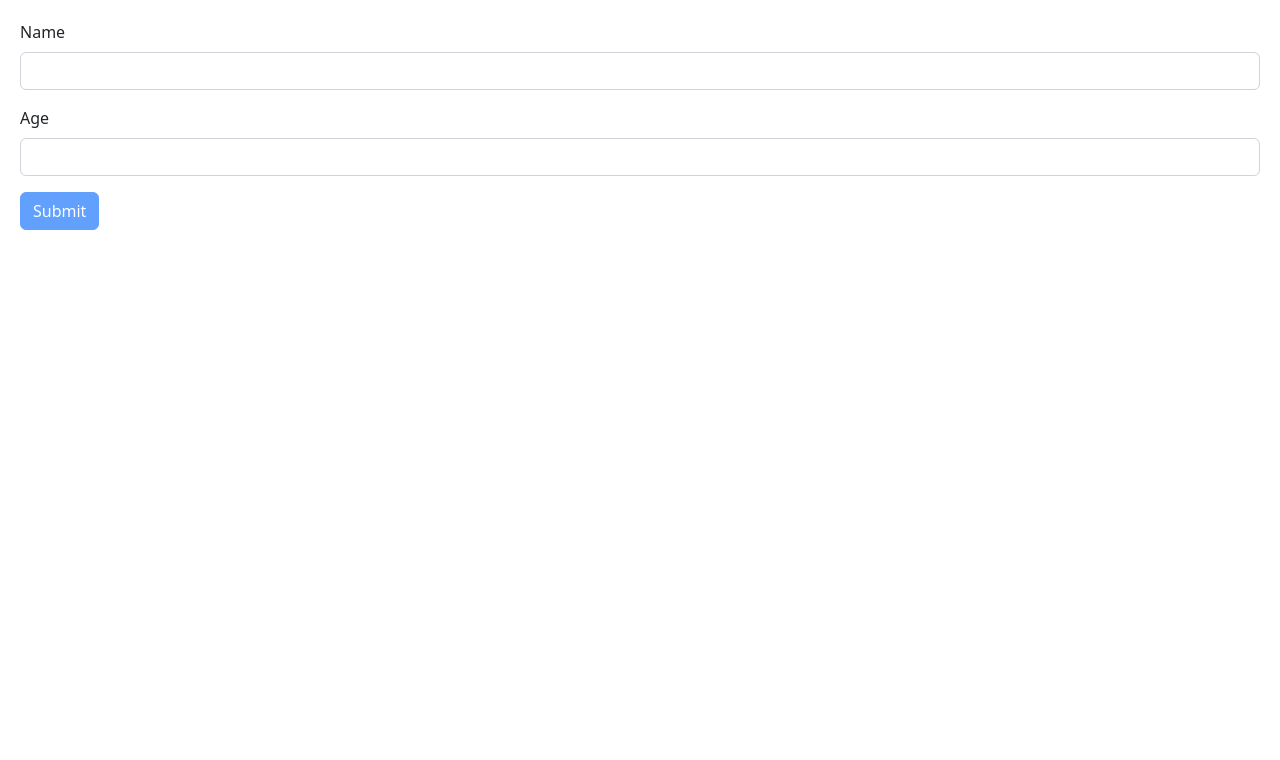
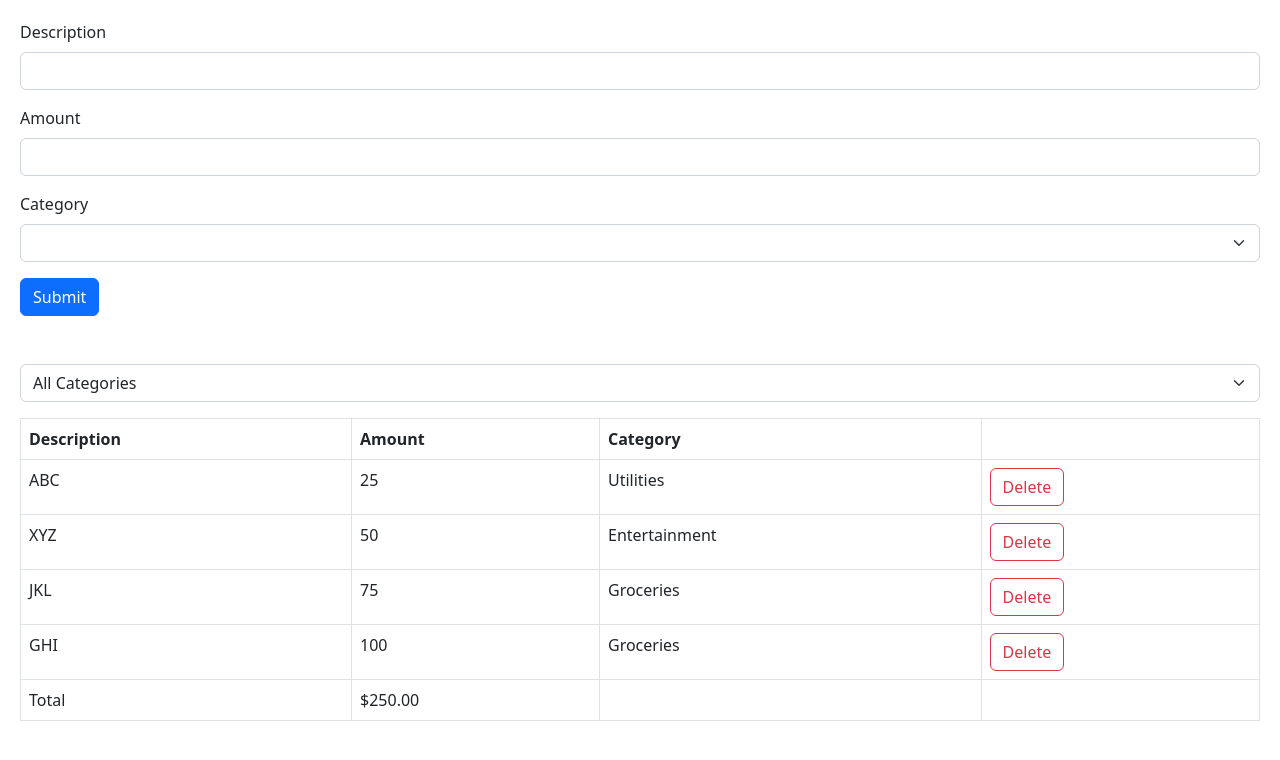
Before and after one commit to saeedurrehman01/ReactwithMosh, a React (Vite) app in the folder react-app/: page / in a window 1280 px wide. Shown: the top 760 px of the page. Built offline with nearby package versions, Linux system fonts and the light colour scheme.

Commit message:
Expense Tracker Completed

```diff
--- a/react-app/src/App.tsx
+++ b/react-app/src/App.tsx
@@ -1,9 +1,62 @@
+import { useState } from "react";
 import Form from "./components/Form";
+import ExpenseList from "./expense-tracker/components/ExpenseList";
+import ExpenseFilter from "./expense-tracker/components/ExpenseFilter";
+import ExpenseForm from "./expense-tracker/components/ExpenseForm";
+import categories from "./expense-tracker/categories";
 
 function App() {
+  const [selectedCategory, setSelectedCategory] = useState("");
+  const [expenses, setExpenses] = useState([
+    {
+      id: 1,
+      description: "ABC",
+      amount: 25,
+      category: "Utilities",
+    },
+    {
+      id: 2,
+      description: "XYZ",
+      amount: 50,
+      category: "Entertainment",
+    },
+    {
+      id: 3,
+      description: "JKL",
+      amount: 75,
+      category: "Groceries",
+    },
+    {
+      id: 4,
+      description: "GHI",
+      amount: 100,
+      category: "Groceries",
+    },
+  ]);
+  if (expenses.length === 0) return null;
+
+  const visibleExpenses = selectedCategory
+    ? expenses.filter((e) => e.category === selectedCategory)
+    : expenses;
+
   return (
     <div>
-      <Form />
+      <div className="mb-5">
+        <ExpenseForm
+          onSubmit={(expense) =>
+            setExpenses([...expenses, { ...expense, id: expenses.length + 1 }])
+          }
+        />
+      </div>
+      <div className="mb-3">
+        <ExpenseFilter
+          onSelectCategory={(category) => setSelectedCategory(category)}
+        />
+      </div>
+      <ExpenseList
+        expenses={visibleExpenses}
+        onDelete={(id) => setExpenses(expenses.filter((e) => e.id !== id))}
+      />
     </div>
   );
 }
--- /dev/null
+++ b/react-app/src/expense-tracker/categories.ts
@@ -0,0 +1,3 @@
+const categories = ["Groceries", "Utilities", "Entertainment"] as const;
+
+export default categories;
--- /dev/null
+++ b/react-app/src/expense-tracker/components/ExpenseFilter.tsx
@@ -0,0 +1,24 @@
+import React from "react";
+import categories from "../categories";
+
+interface Props {
+  onSelectCategory: (category: string) => void;
+}
+
+const ExpenseFilter = ({ onSelectCategory }: Props) => {
+  return (
+    <select
+      className="form-select"
+      onChange={(event) => onSelectCategory(event.target.value)}
+    >
+      <option value="">All Categories</option>
+      {categories.map((category) => (
+        <option key={category} value={category}>
+          {category}
+        </option>
+      ))}
+    </select>
+  );
+};
+
+export default ExpenseFilter;
--- /dev/null
+++ b/react-app/src/expense-tracker/components/ExpenseForm.tsx
@@ -0,0 +1,89 @@
+import { z } from "zod";
+import { useForm } from "react-hook-form";
+import { zodResolver } from "@hookform/resolvers/zod";
+import categories from "../categories";
+
+const schema = z.object({
+  description: z
+    .string()
+    .min(3, { message: "Description should be at least 3 characters." })
+    .max(50),
+  amount: z
+    .number({ invalid_type_error: "Amount is required" })
+    .min(0.01)
+    .max(100_000),
+  category: z.enum(categories, {
+    errorMap: () => ({ message: "Category is required" }),
+  }),
+});
+
+type ExpenseFormData = z.infer<typeof schema>;
+
+interface Props {
+  onSubmit: (data: ExpenseFormData) => void;
+}
+
+const ExpenseForm = ({ onSubmit }: Props) => {
+  const {
+    register,
+    handleSubmit,
+    reset,
+    formState: { errors },
+  } = useForm<ExpenseFormData>({ resolver: zodResolver(schema) });
+
+  return (
+    <form
+      onSubmit={handleSubmit((data) => {
+        onSubmit(data), reset();
+      })}
+    >
+      <div className="mb-3">
+        <label htmlFor="description" className="form-label">
+          Description
+        </label>
+        <input
+          {...register("description")}
+          id="description"
+          type="text"
+          className="form-control"
+        />
+        {errors.description && (
+          <p className="text-danger">{errors.description.message}</p>
+        )}
+      </div>
+      <div className="mb-3">
+        <label htmlFor="amount" className="form-label">
+          Amount
+        </label>
+        <input
+          {...register("amount", { valueAsNumber: true })}
+          id="amount"
+          type="number"
+          className="form-control"
+        />
+        {errors.amount && (
+          <p className="text-danger">{errors.amount.message}</p>
+        )}
+      </div>
+      <div className="mb-3">
+        <label htmlFor="category" className="form-label">
+          Category
+        </label>
+        <select {...register("category")} id="category" className="form-select">
+          <option value=""></option>
+          {categories.map((category) => (
+            <option key={category} value={category}>
+              {category}
+            </option>
+          ))}
+        </select>
+        {errors.category && (
+          <p className="text-danger">{errors.category.message}</p>
+        )}
+      </div>
+      <button className="btn btn-primary">Submit</button>
+    </form>
+  );
+};
+
+export default ExpenseForm;
--- /dev/null
+++ b/react-app/src/expense-tracker/components/ExpenseList.tsx
@@ -0,0 +1,59 @@
+import React from "react";
+
+interface Expense {
+  id: number;
+  description: string;
+  amount: number;
+  category: string;
+}
+
+interface Props {
+  expenses: Expense[];
+  onDelete: (id: number) => void;
+}
+
+const ExpenseList = ({ expenses, onDelete }: Props) => {
+  return (
+    <table className="table table-bordered">
+      <thead>
+        <tr>
+          <th>Description</th>
+          <th>Amount</th>
+          <th>Category</th>
+          <th></th>
+        </tr>
+      </thead>
+      <tbody>
+        {expenses.map((expense) => (
+          <tr key={expense.id}>
+            <td>{expense.description}</td>
+            <td>{expense.amount}</td>
+            <td>{expense.category}</td>
+            <td>
+              <button
+                className="btn btn-outline-danger"
+                onClick={() => onDelete(expense.id)}
+              >
+                Delete
+              </button>
+            </td>
+          </tr>
+        ))}
+      </tbody>
+      <tfoot>
+        <tr>
+          <td>Total</td>
+          <td>
+            ${expenses
+              .reduce((acc, expense) => expense.amount + acc, 0)
+              .toFixed(2)}
+          </td>
+          <td></td>
+          <td></td>
+        </tr>
+      </tfoot>
+    </table>
+  );
+};
+
+export default ExpenseList;
```
